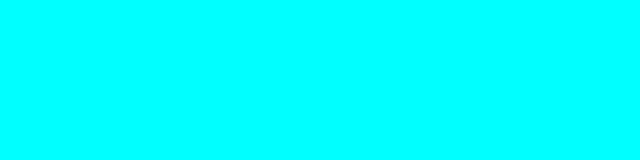
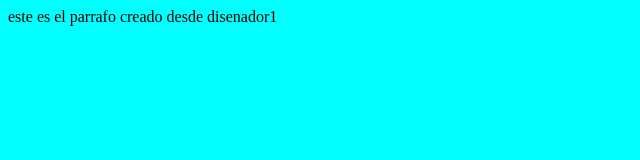
Before and after one commit to AngelD04/empresa-B, a plain HTML site: page index.html in a window 1280 px wide. Shown: the whole page, without its empty margins (0-640 px from the left). Drawn offline with Linux system fonts and the light colour scheme.

Commit message:
creando parrafo2 desde disenador1

```diff
--- a/index.html
+++ b/index.html
@@ -8,5 +8,5 @@
 <body>
 
 </body>
-
+<p>este es el parrafo creado desde disenador1</p>
 </html>
```
